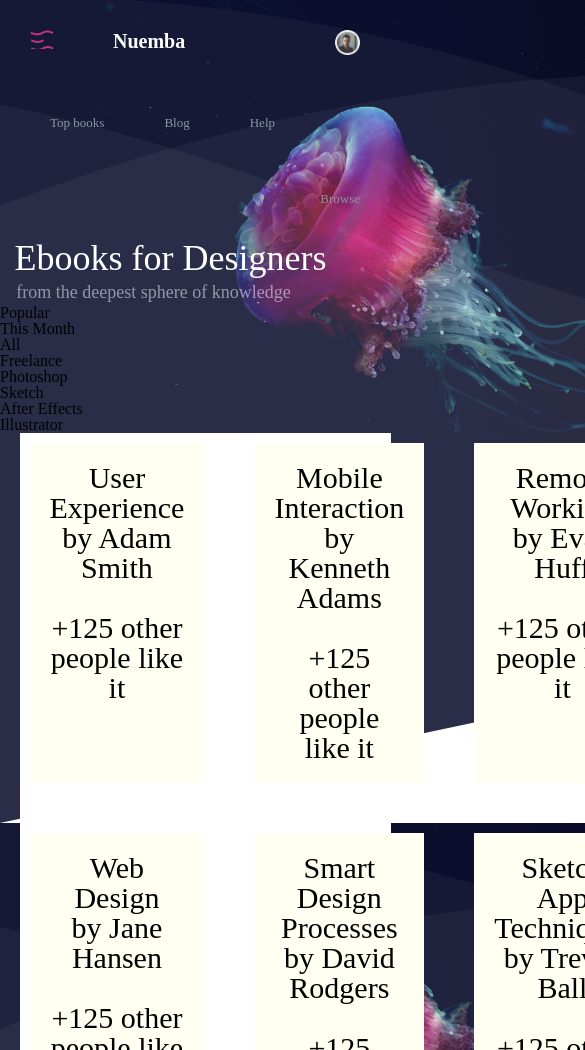
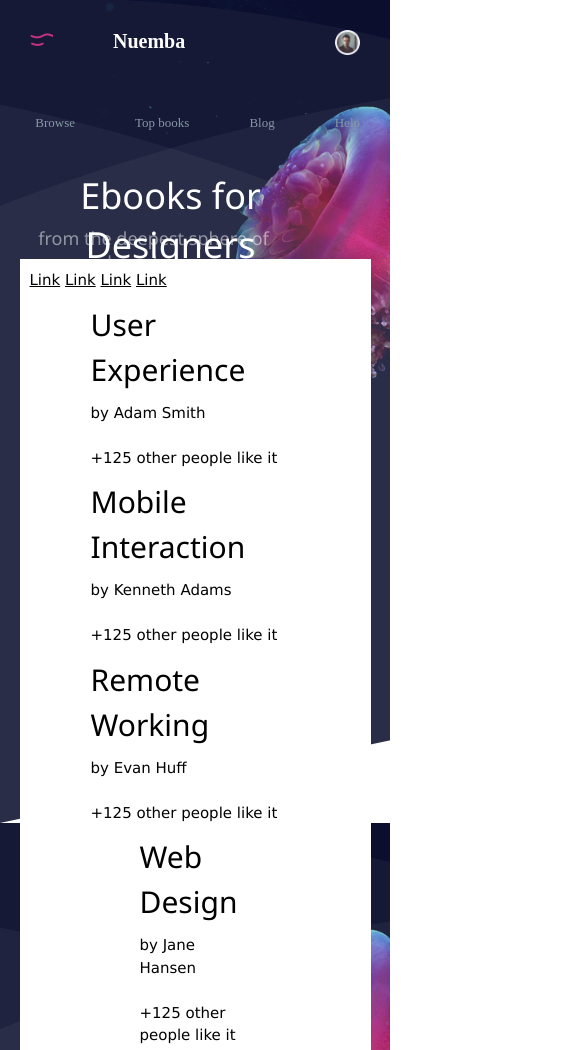
Before and after one commit to roberto68/colab-project, a website: page index.html in a window 390 px wide. Shown: the top 1050 px of the page, 585 px wide, since content can reach past the window. Drawn offline with nearby package versions, Linux system fonts and the light colour scheme.

Commit message:
flex responsive layout

```diff
--- a/assets/stylesheets/main.css
+++ b/assets/stylesheets/main.css
@@ -56,7 +56,6 @@ html {
 body {
   background-image: url('/assets/images/background-image.jpg');
   width: 100%;
-
 }
 
 
@@ -107,8 +106,6 @@ nav a {
 
 /* Header */
 
-
-
 h1, h5 {
   text-align: center;
   font-weight: normal;
@@ -135,23 +132,49 @@ h1 {
 
 }
 
-/* CSS Grid */
-
-.grid-container {
+.content {
   width: 90%;
   margin: auto 5%;
-  display: grid;
-  grid-column-gap: 50px;
-  grid-row-gap: 50px;
-  grid-template-columns: auto auto auto;
   background-color: rgba(255, 255, 255);
   padding:10px;
+}
 
+/
+.navbar-content {
+    display: flex;
+    background-color: #333;
 }
-.grid-item {
-  background-color: rgba(255, 255, 242);
-  border: 1px  rgba(0, 0, 0, 0.8);
-  padding: 20px;
-  font-size: 30px;
-  text-align: center;
+
+.row {
+    display: flex;
+    flex-wrap: wrap;
+    padding: 0 55px;
 }
+
+/* Create four equal columns that sits next to each other */
+.column {
+    flex: 33%;
+    max-width: 25%;
+    padding: 0 6px;
+}
+
+.column item {
+    margin-top: 14px;
+    vertical-align: middle;
+}
+
+/* Responsive layout - makes a 2 column-layout instead of 3 columns */
+@media (max-width: 720px) {
+    .column {
+        flex: 50%;
+        max-width: 50%;
+    }
+}
+
+/* Responsive layout - makes the two columns stack on top of each other instead of next to each other */
+@media (max-width: 480px) {
+    .column {
+        flex: 100%;
+        max-width: 100%;
+    }
+}
--- a/index.html
+++ b/index.html
@@ -7,8 +7,7 @@
   <meta http-equiv="X-UA-Compatible" content="ie=edge">
   <link rel='stylesheet' type='text/css' href='assets/stylesheets/main.css'>
   <title>Microverse Pair Programming Challenge</title>
-  <!-- will be relocated to separate css file -->
-
+  <link rel="stylesheet" href="https://www.w3schools.com/w3css/4/w3.css">
 </head>
 
 <body>
@@ -35,22 +34,17 @@
     </div>
   </header>
 
- <div name="content">
-    <div class="content-nav">
-      <ul>
-        <li>Popular</li>
-        <li>This Month</li>
-        <li>All</li>
-        <li>Freelance</li>
-        <li>Photoshop</li>
-        <li>Sketch</li>
-        <li>After Effects</li>
-        <li>Illustrator</li>
-      </ul>
+  <div class="content">
+    <div class="navbar-content">
+      <a href="#">Link</a>
+      <a href="#">Link</a>
+      <a href="#">Link</a>
+      <a href="#">Link</a>
     </div>
 
-  <div class="grid-container">
-      <div class ="grid-item">
+   <div class="row">
+     <div class="column">
+      <div class ="item">
        <h2> User Experience </h2>
          <p>by Adam Smith</p>
          <span><img src="" alt="">  </span>
@@ -63,7 +57,7 @@
          </span>
       </div>
 
-      <div class ="grid-item">
+      <div class ="item">
        <h2> Mobile Interaction </h2>
          <p>by Kenneth Adams</p>
          <span><img src="" alt="">  </span>
@@ -75,8 +69,10 @@
              <p>+125 other people like it</p>
          </span>
       </div>
+    </div>
 
-      <div class ="grid-item">
+    <div class="column">
+      <div class ="item">
        <h2> Remote Working </h2>
          <p>by Evan Huff </p>
          <span><img src="" alt="">  </span>
@@ -88,8 +84,10 @@
              <p>+125 other people like it</p>
          </span>
       </div>
+   </div>
 
-      <div class ="grid-item">
+  <div class="row">
+      <div class ="item">
        <h2> Web Design </h2>
          <p>by Jane Hansen </p>
          <span><img src="" alt="">  </span>
@@ -101,8 +99,10 @@
              <p>+125 other people like it</p>
          </span>
       </div>
+    </div>
 
-      <div class ="grid-item">
+    <div class="column">
+      <div class ="item">
        <h2> Smart Design Processes</h2>
          <p>by David Rodgers</p>
          <span><img src="" alt="">  </span>
@@ -115,7 +115,7 @@
          </span>
       </div>
 
-      <div class ="grid-item">
+      <div class ="item">
         <h2> Sketch App Techniques </h2>
           <p>by Trevor Ball</p>
           <span>  <img src="" alt="">  </span>
@@ -126,6 +126,7 @@
               <img src="" alt="">
               <p>+125 other people like it</p>
           </span>
+         </div>
         </div>
       </div>
     </div>
```
